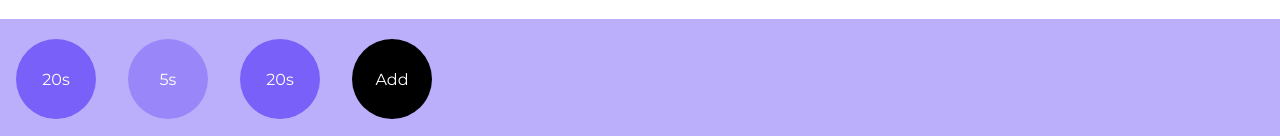
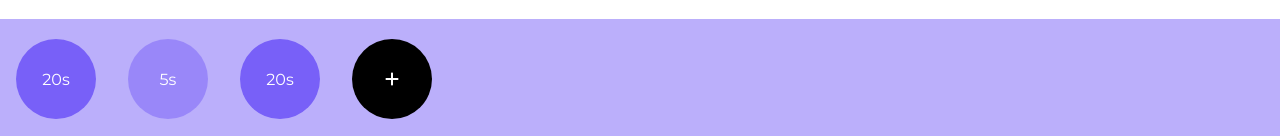
Before and after one commit to fredyyy998/timer, an Angular app: page / in a window 1280 px wide. Shown: the part 661-797 px from the top of the page. Built offline with nearby package versions, Linux system fonts and the light colour scheme.

Commit message:
add + icon instead of text for add interval

```diff
--- a/src/app/components/footer/footer.component.html
+++ b/src/app/components/footer/footer.component.html
@@ -9,7 +9,9 @@
       <span>{{ timer.time }}s</span>
     </div>
     <div class="timer-bubble add">
-      <span [routerLink]="['/timer-edit', program.id, 'add']">Add</span>
+      <span [routerLink]="['/timer-edit', program.id, 'add']">
+        <fa-icon [icon]="faPlus"></fa-icon>
+      </span>
     </div>
   </div>
 </div>
--- a/src/app/components/footer/footer.component.ts
+++ b/src/app/components/footer/footer.component.ts
@@ -1,7 +1,8 @@
-import { Component, Input, OnInit } from '@angular/core';
+import { Component, Input } from '@angular/core';
 import { Timer } from '../../models/Timer';
 import { Program } from '../../models/Program';
 import { ProgramService } from '../../chore/services/program.service';
+import { faPlus } from "@fortawesome/free-solid-svg-icons";
 
 @Component({
   selector: 'app-footer',
@@ -9,6 +10,7 @@ import { ProgramService } from '../../chore/services/program.service';
   styleUrls: ['./footer.component.scss']
 })
 export class FooterComponent {
+  faPlus = faPlus;
 
   @Input() program!: Program;
 
```
